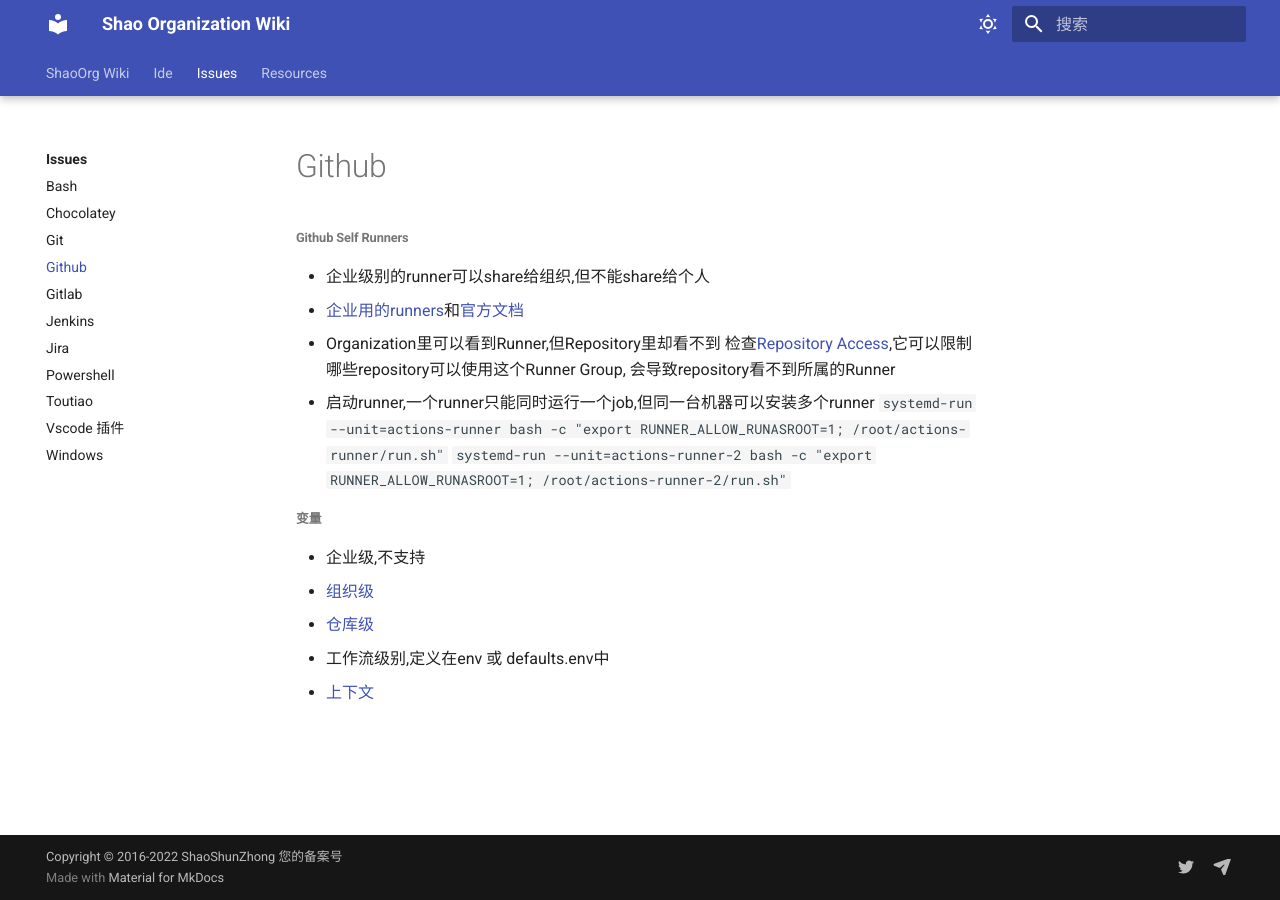
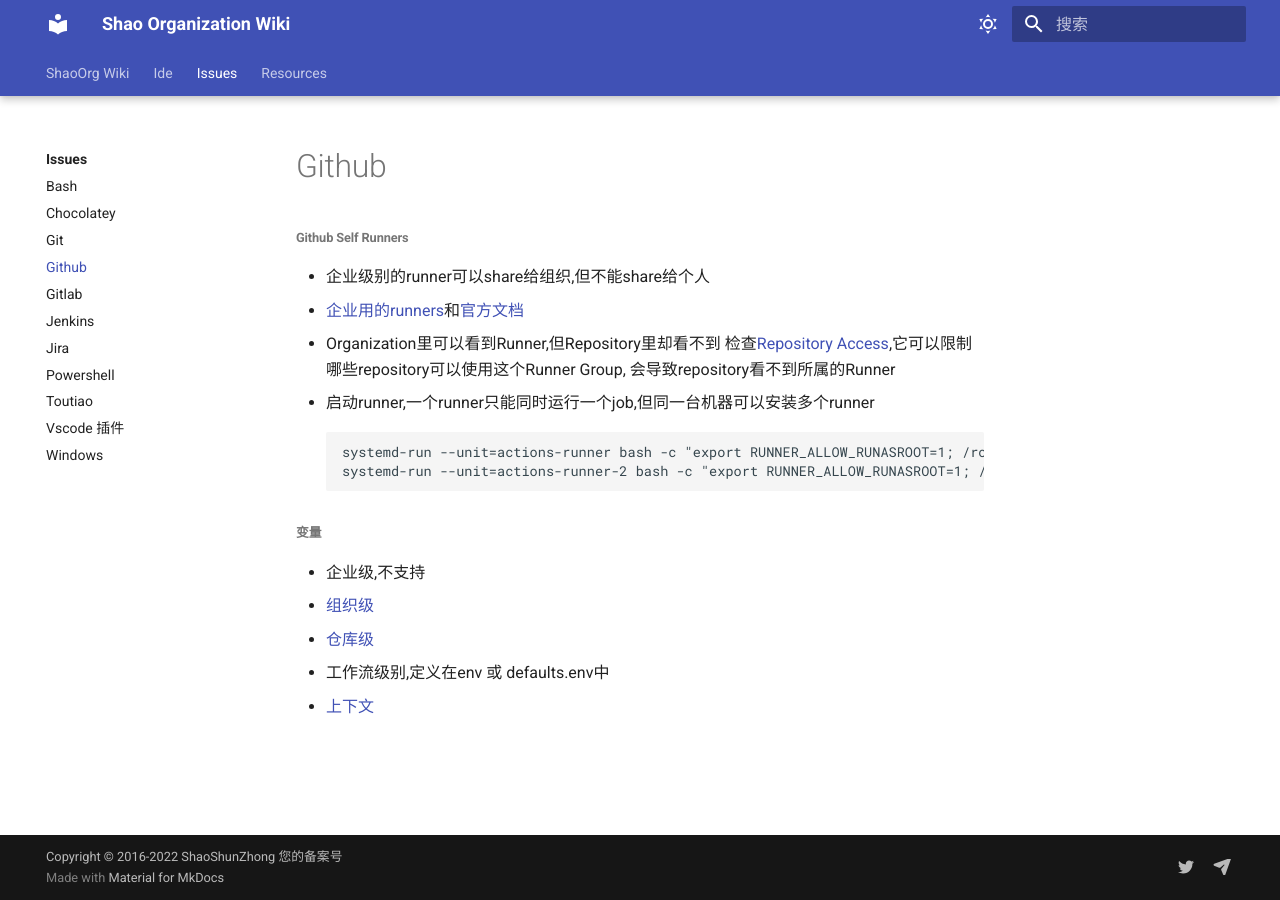
Before and after one commit to ShaoOrg/bulletin, an MkDocs documentation site: the page built from docs/issues/github.md, in a window 1280 px wide. Built offline with MkDocs 1.6.1 and Material for MkDocs 9.7.7, drawn with Linux system fonts in a browser that asks for light colours.

Commit message:
NOCR: committed by shell from SSZ-HTPC

````diff
--- a/docs/issues/github.md
+++ b/docs/issues/github.md
@@ -5,8 +5,10 @@
 - Organization里可以看到Runner,但Repository里却看不到
 检查[Repository Access](https://github.shao.sh/organizations/SszOrg/settings/actions/runner-groups/3),它可以限制哪些repository可以使用这个Runner Group, 会导致repository看不到所属的Runner
 - 启动runner,一个runner只能同时运行一个job,但同一台机器可以安装多个runner
-`systemd-run --unit=actions-runner bash -c "export RUNNER_ALLOW_RUNASROOT=1; /root/actions-runner/run.sh"`
-`systemd-run --unit=actions-runner-2 bash -c "export RUNNER_ALLOW_RUNASROOT=1; /root/actions-runner-2/run.sh"`
+```
+systemd-run --unit=actions-runner bash -c "export RUNNER_ALLOW_RUNASROOT=1; /root/actions-runner/run.sh"
+systemd-run --unit=actions-runner-2 bash -c "export RUNNER_ALLOW_RUNASROOT=1; /root/actions-runner-2/run.sh"
+```
 ###### 变量
 - 企业级,不支持
 - [组织级](https://github.shao.sh/organizations/SszOrg/settings/variables/actions)
````
